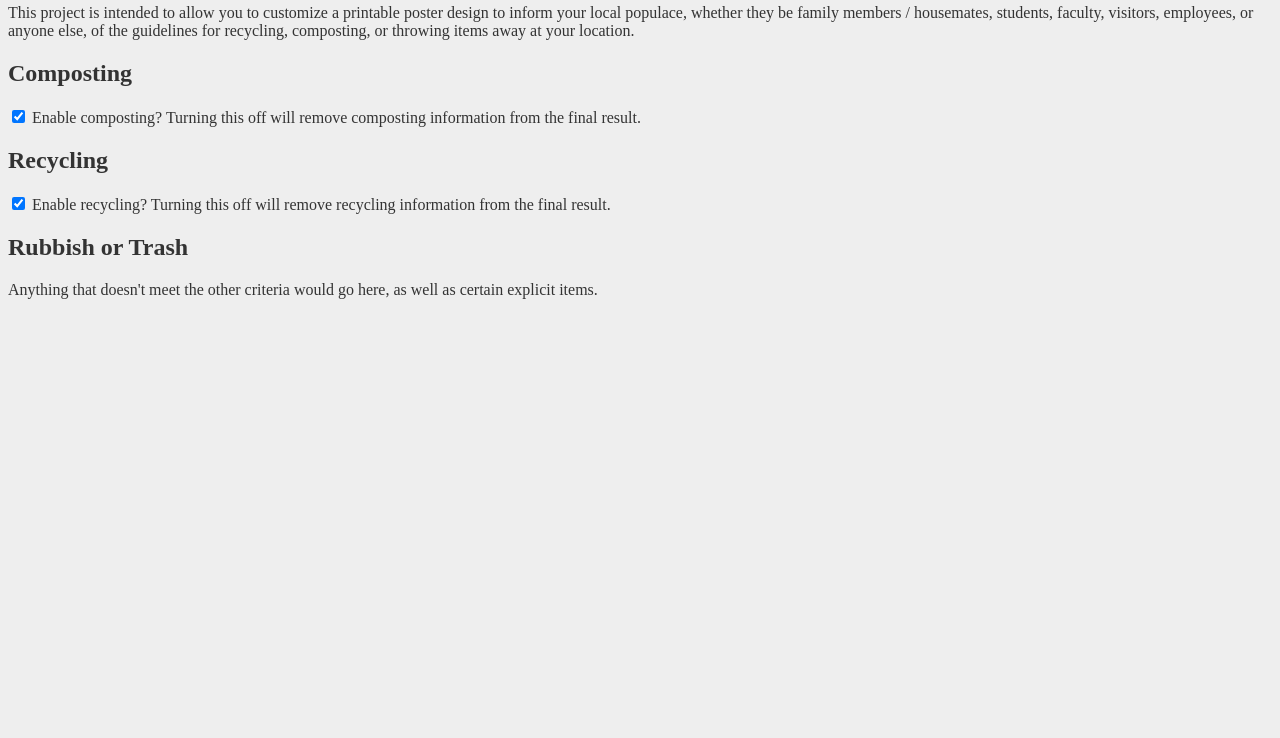
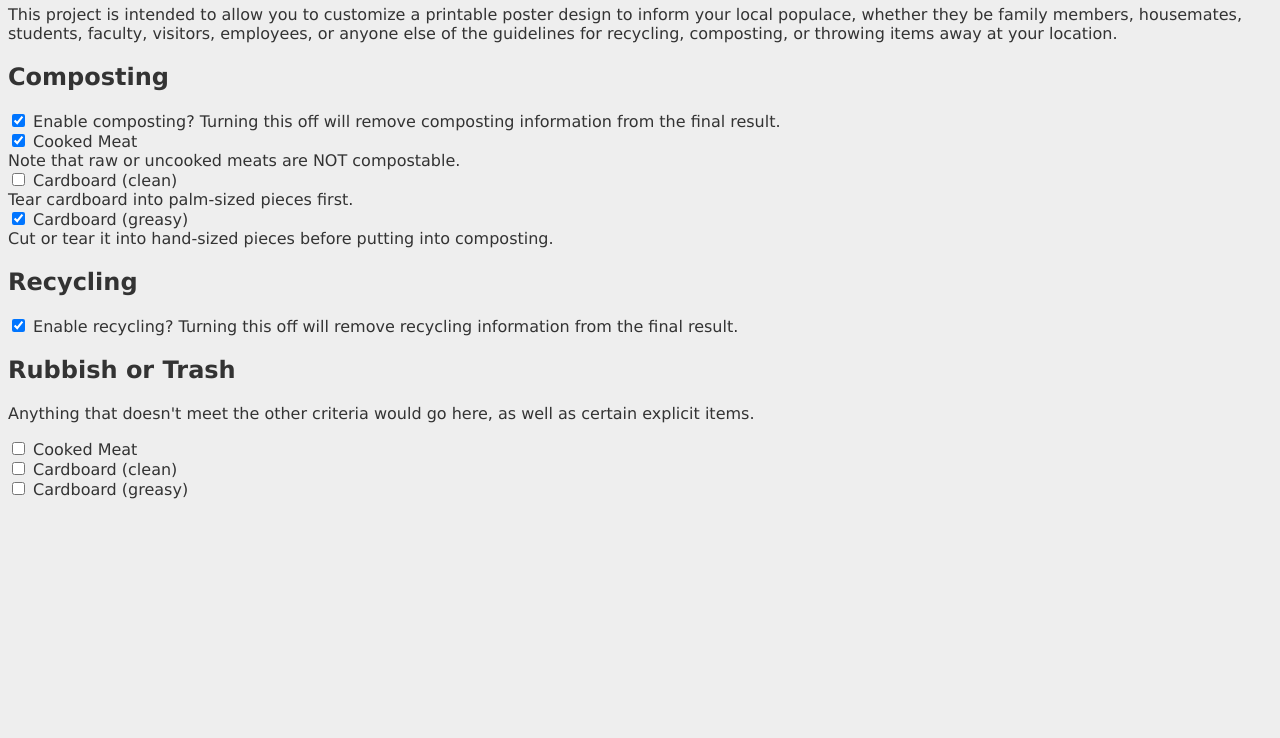
Before and after one commit to cdwiegand/recycle-compost-rubbish-poster, a plain HTML site: page index.html in a window 1280 px wide. Shown: the part 62-800 px from the top of the page. Drawn offline with Linux system fonts and the light colour scheme.

Commit message:
split items off, move ugly FE work

```diff
--- a/index.css
+++ b/index.css
@@ -15,4 +15,9 @@ html,
 body {
   background-color: var(--body-bg);
   color: var(--body-fg);
+  font-family:'Lucida Sans', 'Lucida Sans Regular', 'Lucida Grande', 'Lucida Sans Unicode', Geneva, Verdana, sans-serif;
 }
+
+.items_div {
+  margin-left: 30dpi;
+}
--- a/index.html
+++ b/index.html
@@ -9,21 +9,34 @@
   <body>
     <script async src="./index.js"></script>
     <h1>Compost, Recycle, and Rubbish Poster Project</h1>
-    <p>This project is intended to allow you to customize a printable poster design to inform your local populace, whether they be family members / housemates, students, faculty, visitors, employees, or anyone else, of the guidelines for recycling, composting, or throwing items away at your location.</p>
-    <section id="composting">
+    <p>This project is intended to allow you to customize a printable poster design to inform your local populace, whether they be family members, housemates, students, faculty, visitors, employees, or anyone else of the guidelines for recycling, composting, or throwing items away at your location.</p>
+    <section id="section_composting">
       <h1>Composting</h1>
       <input type="checkbox" aria-required="false" checked id="chk_composting" name="chk_composting" />
       <label for="chk_composting">Enable composting? Turning this off will remove composting information from the final result.</label>
+      <div id="items_composting">
+
+      </div>
     </section>
-    <section id="recycling">
+    <section id="section_recycling">
       <h1>Recycling</h1>
       <input type="checkbox" aria-required="false" checked id="chk_recycling" name="chk_recycling" />
       <label for="chk_recycling">Enable recycling? Turning this off will remove recycling information from the final result.</label>
+      <div id="items_recycling" class="items_div">
+
+      </div>
     </section>
-    <section id="rubbish">
+    <section id="section_rubbish">
       <h1>Rubbish or Trash</h1>
       <p>Anything that doesn't meet the other criteria would go here, as well as certain explicit items.</p>
+      <div id="items_rubbish" class="items_div">
 
+      </div>
     </section>
+    <div id="div_template">
+      <input type="checkbox" aria-required="false" id="chk_template_item" name="chk_template_item" />
+      <label for="chk_template_item" id="label_template_item"></label>
+      <div id="div_template_description" class="items_div"></div>
+    </div>
   </body>
 </html>
--- a/index.js
+++ b/index.js
@@ -1,28 +1,44 @@
 (function () {
   window.rcr_items = [];
 
-  function pushrcr(image, title, compost, recycle) {
-    window.rcr_items.push({
-      icon: image,
-      title: title,
-      compost_details: compost,
-      recycle_details: recycle,
+  function cloneTemplate(elem, prefix, elemContextual) {
+    if (elemContextual && !elemContextual.capable) return;
+    let newDiv = document.getElementById("div_template").cloneNode(true);
+    newDiv.setAttribute("id", "div_" + prefix + "_" + elem.id);
+    let chk = newDiv.children.namedItem("chk_template_item");
+    chk.setAttribute("id", "chk_" + prefix + "_" + elem.id);
+    chk.setAttribute("title", elem.label);
+    if (elemContextual && elemContextual.preferred) chk.setAttribute("checked", "checked");
+    let label = newDiv.children.namedItem("label_template_item");
+    label.setAttribute("id", "label_" + prefix + "_" + elem.id);
+    label.innerText = elem.label;
+    let desc = newDiv.children.namedItem("div_template_description");
+    desc.setAttribute("id", "desc_" + prefix + "_" + elem.id);
+    if (elemContextual) desc.innerText = elemContextual.description;
+    return newDiv;
+  }
+  const section_composting = document.getElementById("items_composting");
+  const section_recycling = document.getElementById("items_recycling");
+  const section_rubbish = document.getElementById("items_rubbish");
+
+  fetch("./items.json")
+    .then((res) => res.json())
+    .then((res) => {
+      res.data.forEach((element) => {
+        window.rcr_items.push(element);
+        if (element.compost) {
+          let newItem = cloneTemplate(element, "composting", element.compost);
+          section_composting.appendChild(newItem);
+        }
+        if (element.recycling) {
+          let newItem = cloneTemplate(element, "recycling", element.recycling);
+          section_recycling.appendChild(newItem);
+        }
+        let newItem = cloneTemplate(element, "rubbish", element.rubbish);
+        section_rubbish.appendChild(newItem);
+      });
+
+      // clean up template
+      document.getElementById("div_template").remove();
     });
-  }
-
-  pushrcr(
-    "fixme",
-    "Cooked Meat",
-    { capable: true, preferred: true, description: "Note that raw or uncooked meats are NOT compostable." }
-  );
-  pushrcr(
-    "fixme",
-    "Cardboard (clean)",
-    { capable: true, preferred: true, description: "Cardboard must be clean, and not greasy or water-soaked." }
-  );
-  pushrcr(
-    "fixme",
-    "Cardboard (greasy)",
-    { capable: true, preferred: true, description: "Cut or tear it into hand-sized pieces before putting into composting." }
-  );
 })();
--- /dev/null
+++ b/items.json
@@ -0,0 +1,39 @@
+{
+  "data": [
+    {
+      "id": "cooked_meat",
+      "icon": "fixme",
+      "label": "Cooked Meat",
+      "compost": {
+        "capable": true,
+        "preferred": true,
+        "description": "Note that raw or uncooked meats are NOT compostable."
+      }
+    },
+    {
+      "id": "cardboard_clean",
+      "icon": "fixme",
+      "label": "Cardboard (clean)",
+      "compost": {
+        "capable": true,
+        "preferred": false,
+        "description": "Tear cardboard into palm-sized pieces first."
+      },
+      "recycle": {
+        "capable": true,
+        "preferred": true,
+        "description": "Cardboard must be clean, and not greasy or water-soaked."
+      }
+    },
+    {
+      "id": "cardboard_greasy",
+      "icon": "fixme",
+      "label": "Cardboard (greasy)",
+      "compost": {
+        "capable": true,
+        "preferred": true,
+        "description": "Cut or tear it into hand-sized pieces before putting into composting."
+      }
+    }
+  ]
+}
```
